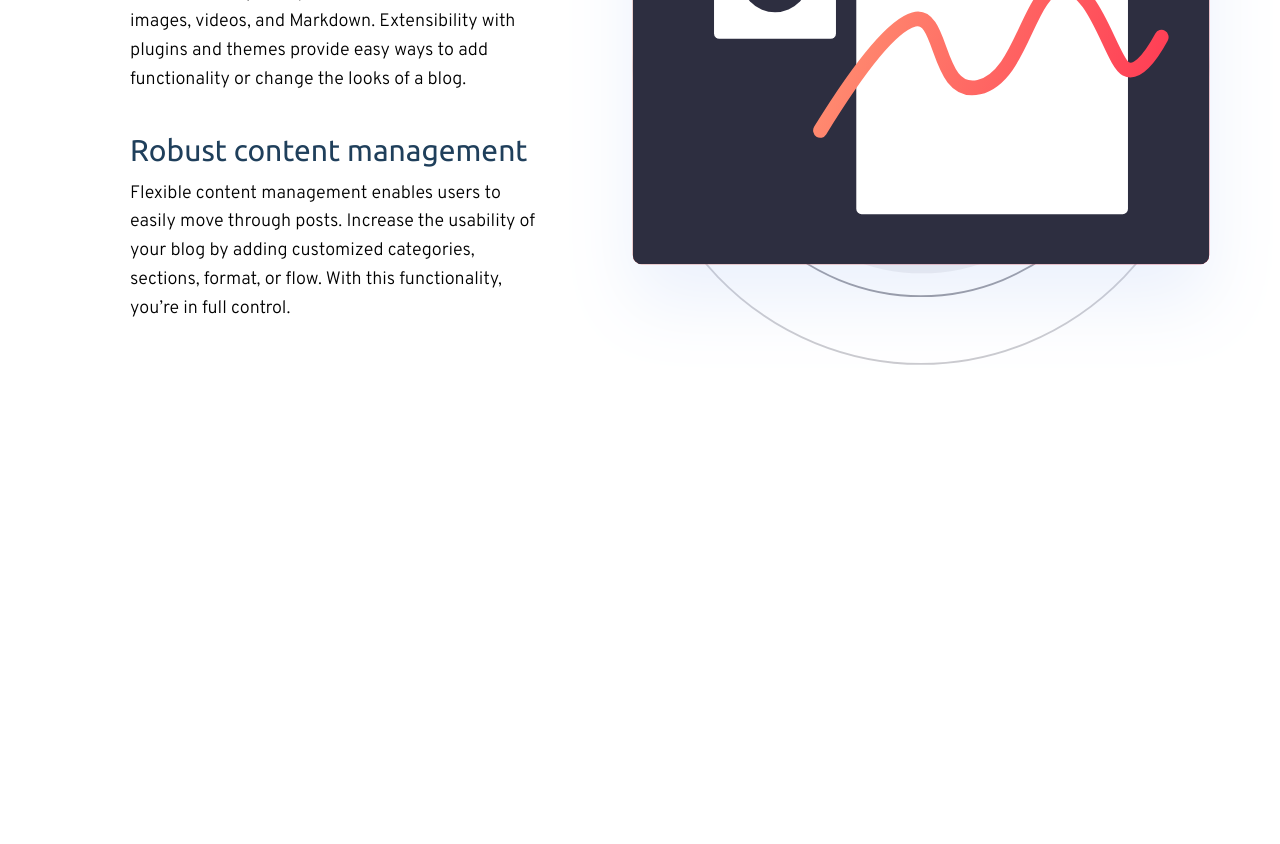
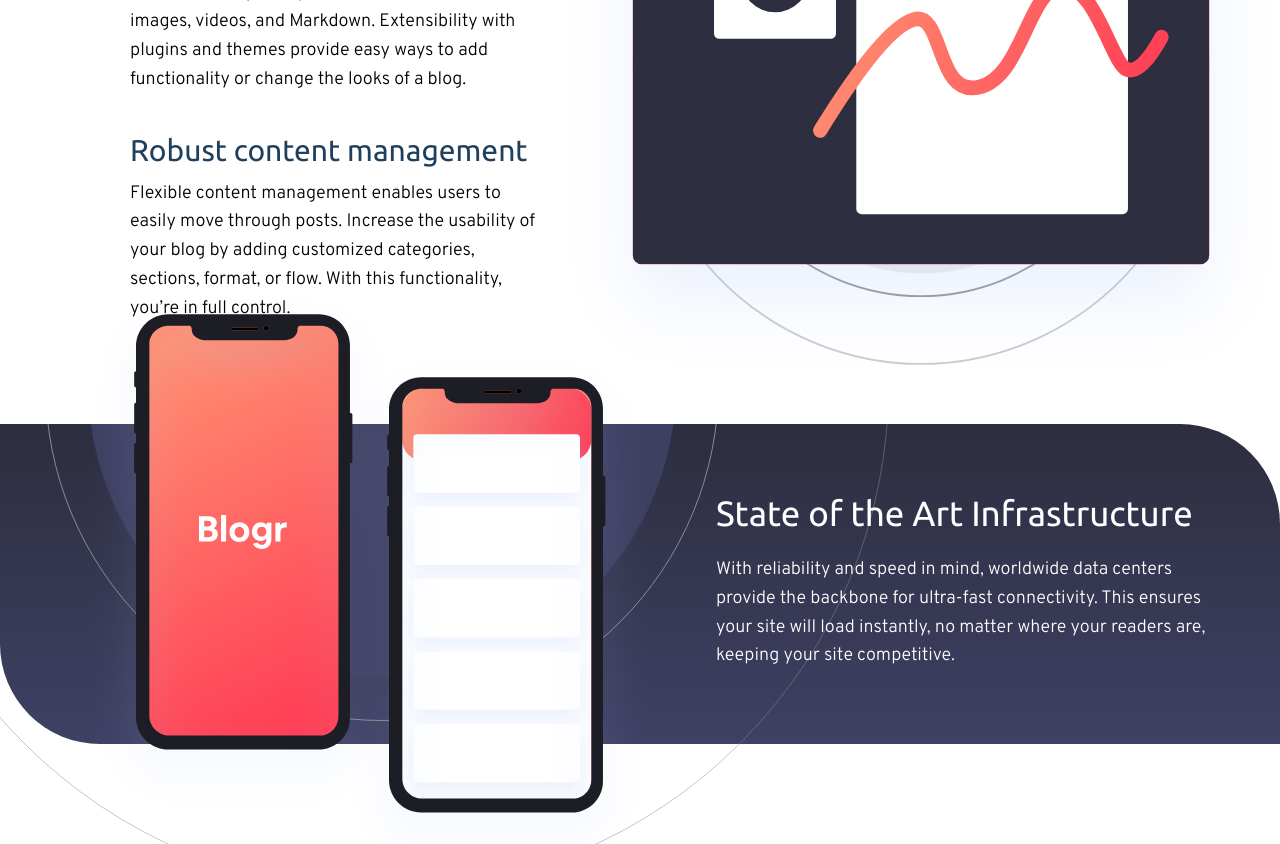
Before and after one commit to tamasgyetvan/Blogr_LandinPage, a React (Vite) app: page / in a window 1280 px wide. Shown: the part 800-1644 px from the top of the page. Before the commit the page ends 1174 px from the top, so only its background shows below. Built offline with nearby package versions, Linux system fonts and the light colour scheme.

Commit message:
Create SectionTwo component for Main

```diff
--- a/src/components/Main/Main.tsx
+++ b/src/components/Main/Main.tsx
@@ -1,10 +1,12 @@
 import { SectionOne } from "./SectionOne";
+import { SectionTwo } from "./SectionTwo";
 
 export const Main = () => {
   return (
     <main>
       <h2>Designed for the future</h2>
       <SectionOne />
+      <SectionTwo />
     </main>
   );
 };
--- a/src/components/Main/SectionOne.tsx
+++ b/src/components/Main/SectionOne.tsx
@@ -2,7 +2,7 @@ import { TextBox } from "./TextBox";
 
 export const SectionOne = () => {
   return (
-    <section>
+    <section className="sectionOne">
       <div className="textContainer">
         <TextBox
           title="Introducing an extensible editor"
--- /dev/null
+++ b/src/components/Main/SectionTwo.tsx
@@ -0,0 +1,18 @@
+import { TextBox } from "./TextBox";
+
+export const SectionTwo = () => {
+  return (
+    <section className="sectionTwo">
+      <div className="mask">
+        <img className="circle" src="images/bg-pattern-circles.svg" alt="" />
+      </div>
+      <img className="phone" src="images/illustration-phones.svg" alt="" />
+      <TextBox
+        title="State of the Art Infrastructure"
+        content="With reliability and speed in mind, worldwide data centers provide the backbone for ultra-fast connectivity.
+  This ensures your site will load instantly, no matter where your readers are, keeping your site competitive."
+        fontType="bright"
+      />
+    </section>
+  );
+};
--- a/src/components/Main/TextBox.tsx
+++ b/src/components/Main/TextBox.tsx
@@ -1,11 +1,12 @@
 type TextBoxProps = {
   title: string;
   content: string;
+  fontType?: "bright";
 };
 
-export const TextBox = ({ title, content }: TextBoxProps) => {
+export const TextBox = ({ title, content, fontType }: TextBoxProps) => {
   return (
-    <div className="textBox">
+    <div className={fontType === "bright" ? "textBox bright" : "textBox"}>
       <h3>{title}</h3>
       <p>{content}</p>
     </div>
--- a/src/scss/components/SectionOne.scss
+++ b/src/scss/components/SectionOne.scss
@@ -1,9 +1,11 @@
 @use "../base";
 @use "../utils";
 
-section {
-  @include utils.flexbox($alignItems: center);
-
+.sectionOne {
+  @include utils.flexbox($alignItems: center, $justifyContent: center);
+  z-index: 5;
+  background-color: white;
+  width: 100vw;
   .svgMobile {
     display: none;
   }
@@ -28,10 +30,10 @@ section {
 }
 
 @media only screen and (max-width: 1430px) {
-  section {
+  .sectionOne {
     @include utils.flexbox($justifyContent: space-between);
     gap: 5rem;
-
+    padding-bottom: 5rem;
     .svgMobile {
       width: calc(70vw - 25px);
       display: block;
@@ -48,8 +50,9 @@ section {
 }
 
 @media only screen and (max-width: 950px) {
-  section {
-    @include utils.flexbox($direction: column-reverse);
+  .sectionOne {
+    @include utils.flexbox($direction: column-reverse, $alignItems: center);
+    padding-bottom: 30rem;
     .svgMobile {
       width: 100%;
     }
--- /dev/null
+++ b/src/scss/components/SectionTwo.scss
@@ -0,0 +1,59 @@
+.sectionTwo {
+    position: relative;
+    display: flex;
+    align-items: center;
+    justify-content: center;
+    gap: 5rem;
+    width: 100vw;
+    height: 40vh;
+    margin-bottom: 10rem;
+    background-image:  linear-gradient(hsl(237, 17%, 21%), hsl(237, 23%, 32%));
+    border-radius: 0 100px 0px 100px;
+
+    .circle {
+        position: absolute;
+        top: -550px;
+        left: 18%;
+            transform: translateX(-35%);
+        z-index: 2;
+    }
+
+
+    .phone {
+        z-index: 5;
+
+    }
+
+}
+
+@media only screen and (max-width: 950px) {
+    .sectionTwo {
+        position: relative;
+        padding-top: 15rem;
+        display: flex;
+        flex-direction: column;
+        width: 100%;
+        height: 40vh;
+
+
+        .circle {
+            width: 800px;
+            position: absolute;
+            top: -65%;
+            transform: translateY(-50%);
+            left: 50%;
+            transform: translateX(-50%);
+
+        }
+
+        #root {
+
+        }
+        .phone {
+            position: absolute;
+            top: -280px;
+
+        }
+
+    }
+  }
--- a/src/scss/components/TextBox.scss
+++ b/src/scss/components/TextBox.scss
@@ -4,6 +4,7 @@
 section {
   .textBox {
     max-width: 500px;
+    z-index: 10;
     h3 {
       font-size: 3rem;
       font-family: "Ubuntu";
@@ -17,6 +18,19 @@ section {
       line-height: 1.6;
     }
   }
+
+  .bright {
+    padding: 2rem;
+    h3 {
+      color: white;
+      font-size: 3.5rem;
+      margin-bottom: 25px;
+    }
+
+    p {
+      color: white;
+    }
+  }
 }
 
 @media only screen and (max-width: 950px) {
--- a/src/scss/layout/Main.scss
+++ b/src/scss/layout/Main.scss
@@ -12,6 +12,7 @@ main {
     font-family: "Overpass";
     color: base.$darkBlue;
     padding: 10rem;
+    z-index: 10;
   }
 }
 
--- a/src/scss/style.scss
+++ b/src/scss/style.scss
@@ -6,3 +6,4 @@
 @use "../scss/layout/Main.scss";
 @use "../scss/components/SectionOne.scss";
 @use "../scss/components/TextBox.scss";
+@use "../scss/components/SectionTwo.scss";
```
Also changed, not shown: public/images/illustration-editor-desktop_backup.svg (added).
